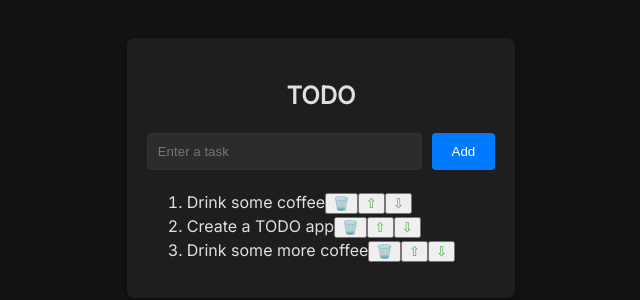
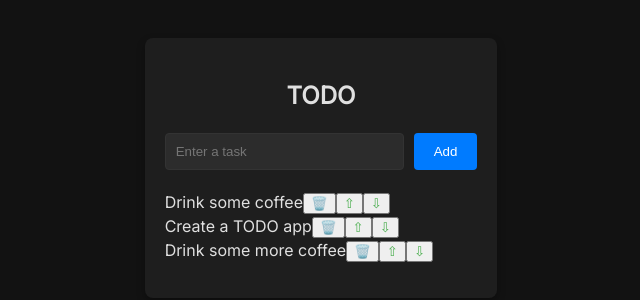
Before and after one commit to sayedihashimi/todojswebapp, a React (Vite) app in the folder todowebapp/: page / in a window 1280 px wide. Shown: the part 232-532 px from the top of the page, without its empty margins (339-979 px from the left). Built offline with nearby package versions, Linux system fonts and the light colour scheme.

Commit message:
Update todowebapp/src/components/TodoList.css
Co-authored-by: Kat Marchán <kzm@zkat.tech>

```diff
--- a/todowebapp/src/components/TodoList.css
+++ b/todowebapp/src/components/TodoList.css
@@ -41,7 +41,7 @@
     background-color: #0056b3;
 }
 
-#todo-list {
+.todo-list ol {
     list-style-type: none;
     padding: 0;
 }
```
